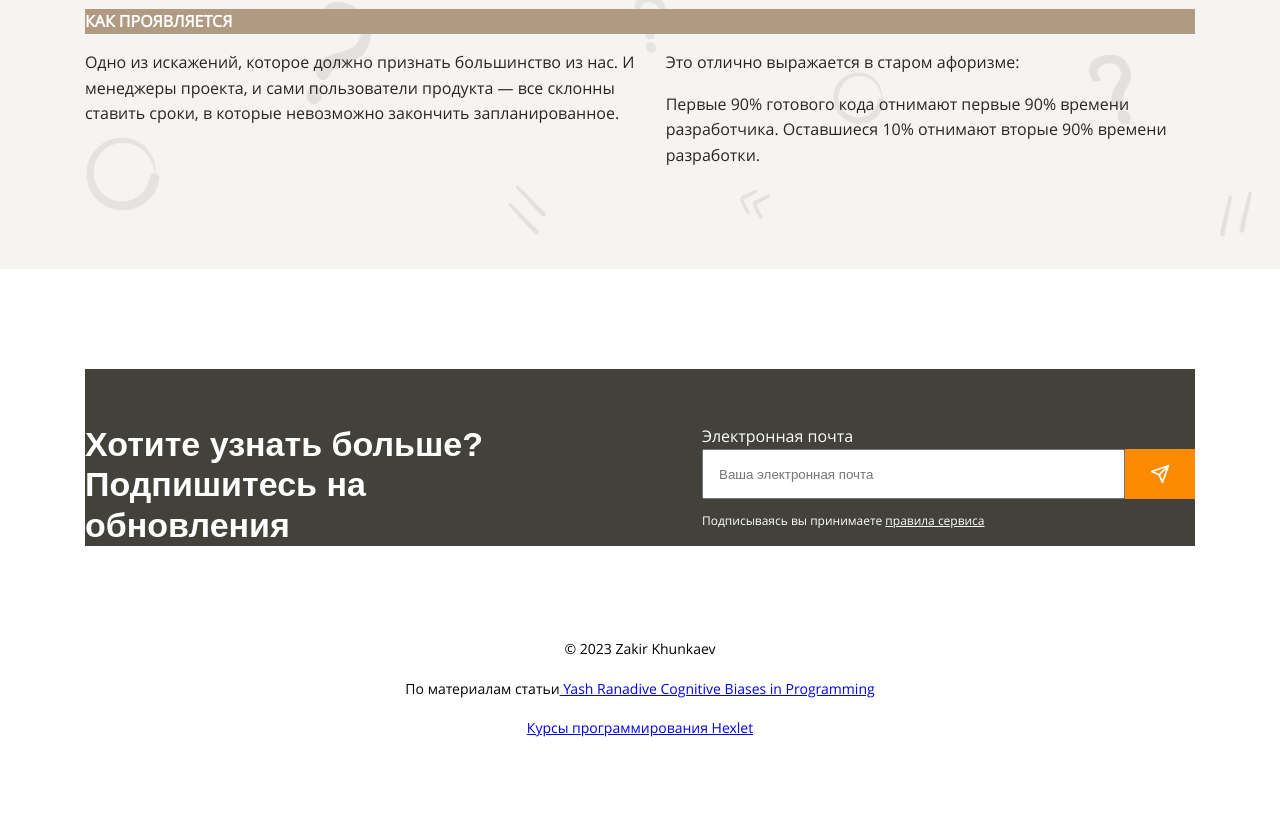
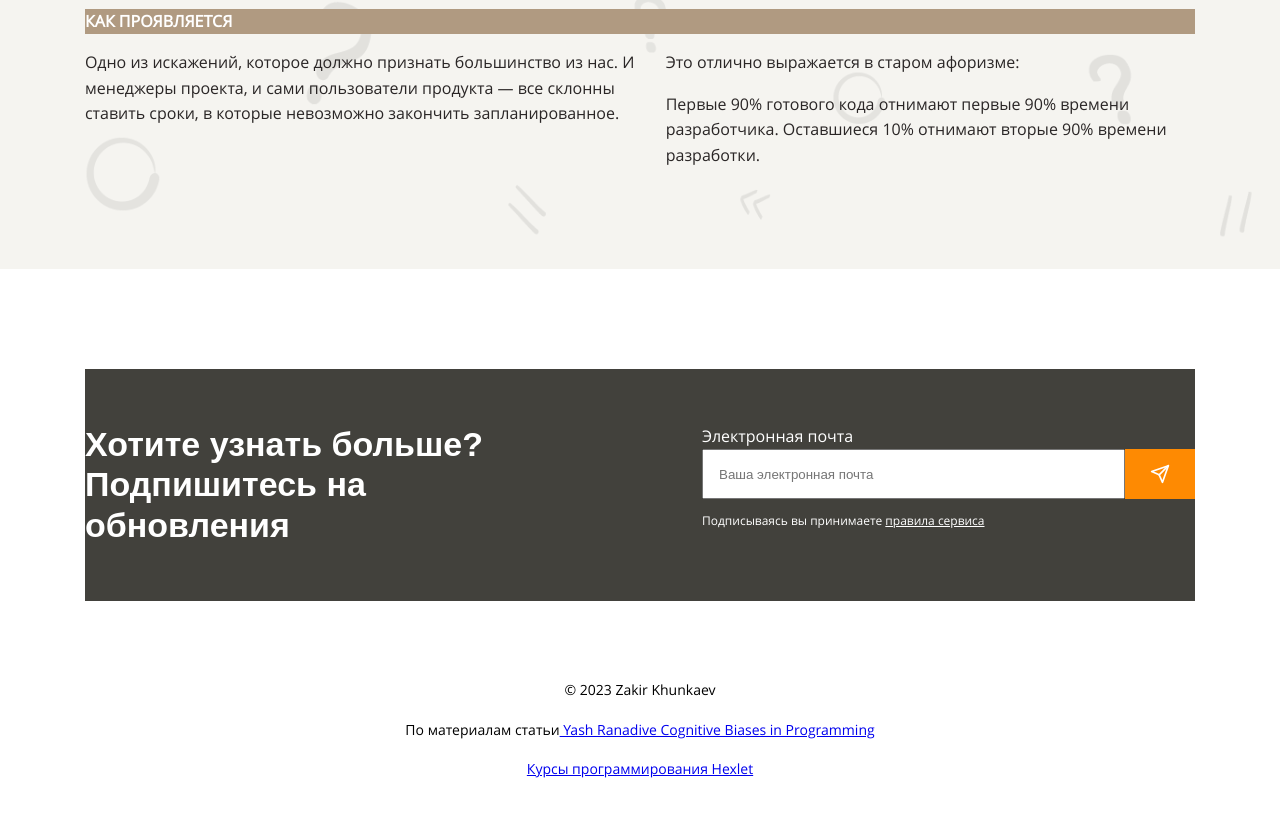
Before and after one commit to Zakir0000/layout-designer-project-58, a website: page src/index.html in a window 1280 px wide. Shown: the part 7329-8146 px from the top of the page. Drawn offline with Linux system fonts and the light colour scheme; a web font is replaced by a local one.

```diff
--- a/src/index.html
+++ b/src/index.html
@@ -185,11 +185,11 @@
         </section>
     </main>
     <footer>
-        <div class="flex">
+        <div>
             <div class="container margin-top-100 bg-basic-dark">
                 <div class="flex-row-footer">
                     <div class="col">
-                        <h3 class="color-white">Хотите узнать больше?<br>Подпишитесь на обновления</h3>
+                        <h3 class="color-white padding-bottom-55">Хотите узнать больше?<br>Подпишитесь на обновления</h3>
                     </div>
                     <div class="col">
                         <form action="#">
--- a/src/styles/style.css
+++ b/src/styles/style.css
@@ -156,6 +156,10 @@
 
 .padding-bottom-30 {
   padding-bottom: 30px;
+}
+
+.padding-bottom-55 {
+  padding-bottom: 55px;
 }
 
 .padding-6-10 {
```
